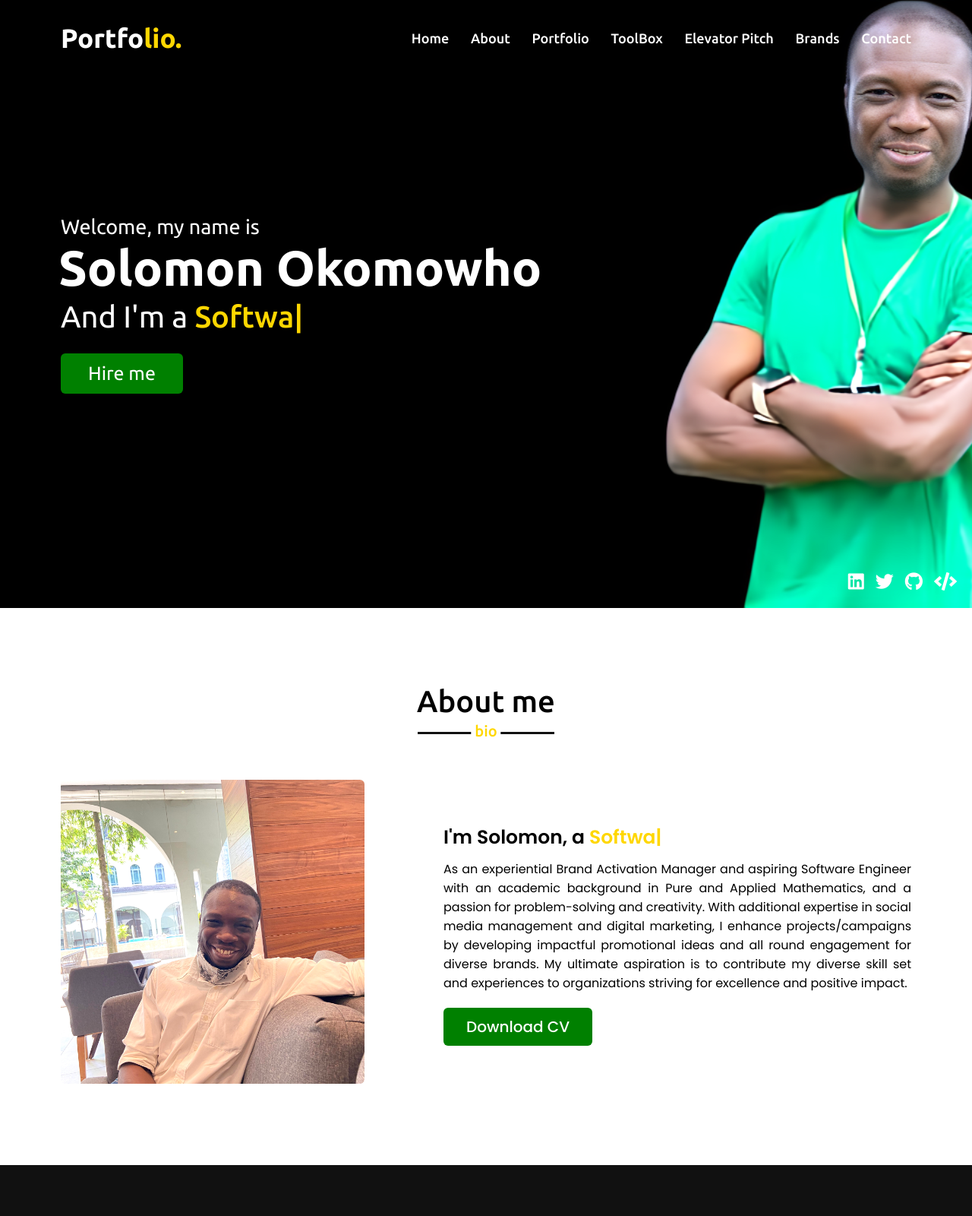
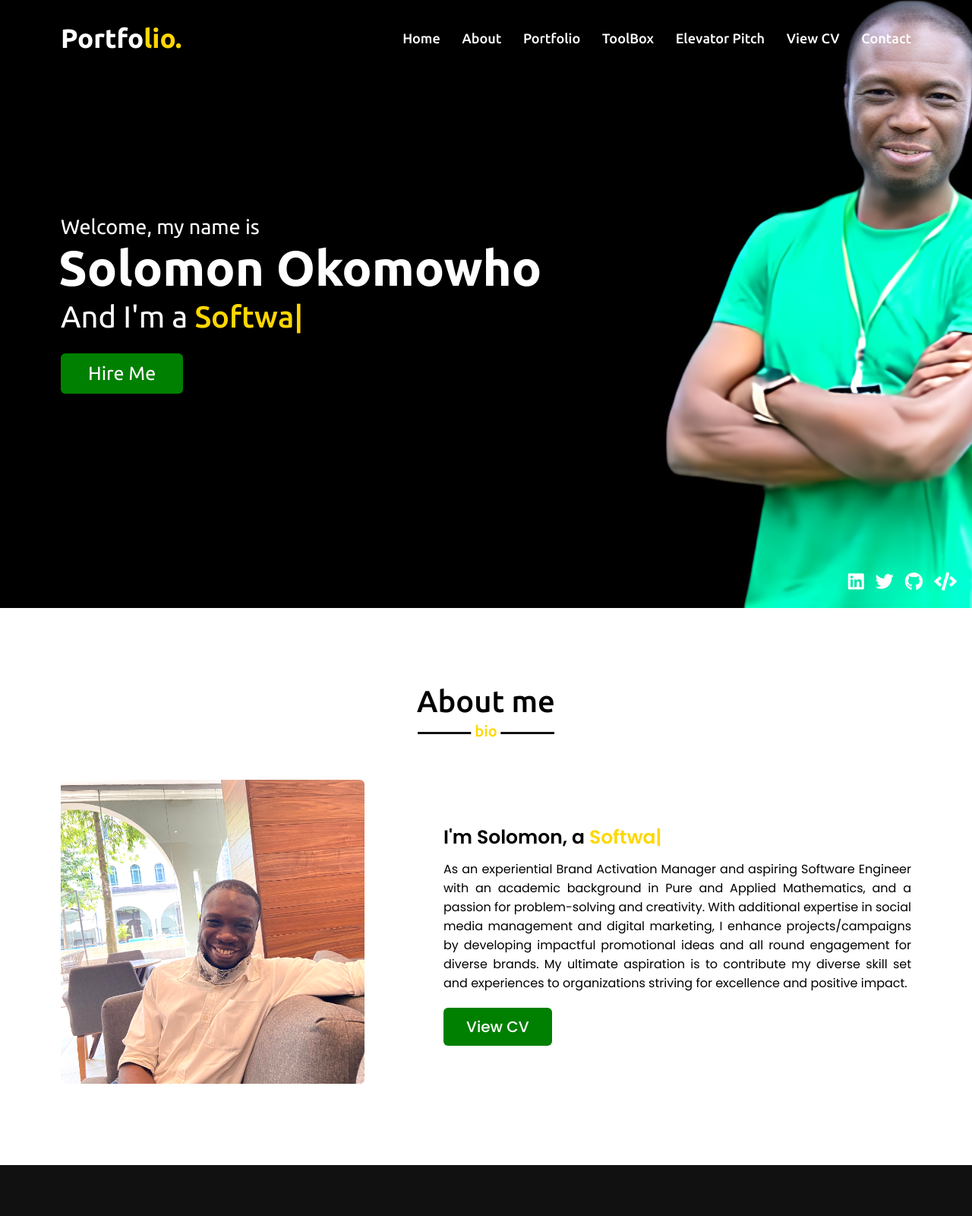
Before and after one commit to Darth-Jade-i/Darth-Jade-i.github.io, a plain HTML site: page index.html in a window 1280 px wide. Shown: the top 1600 px of the page at 76% size. Drawn offline with nearby package versions, Linux system fonts and the light colour scheme.

Commit message:
made minor changes to nav and bio

```diff
--- a/index.html
+++ b/index.html
@@ -27,7 +27,7 @@
                 <li><a href="#portfolio" class="menu-btn">Portfolio</a></li>
                 <li><a href="#toolkit" class="menu-btn">ToolBox</a></li>
                 <li><a href="#elevator" class="menu-btn">Elevator Pitch</a></li>
-                <li><a href="#brands" class="menu-btn">Brands</a></li>
+                <li><a href="https://drive.google.com/file/d/11xpX-ylKRFcZ-VztUAt045QDvizSSNx_/view?usp=sharing" target="_blank" class="menu-btn">View CV</a></li>
                 <li><a href="#contact" class="menu-btn">Contact</a></li>
             </ul>
             <div class="menu-btn">
@@ -43,7 +43,7 @@
                 <div class="text-1">Welcome, my name is</div>
                 <div class="text-2">Solomon Okomowho</div>
                 <div class="text-3">And I'm a <span class="typing"></span></div>
-                <a href="#contact">Hire me</a>
+                <a href="#contact">Hire Me</a>
             </div>
         </div>
         <div class="social-icons">
@@ -67,7 +67,7 @@
                     <p>As an experiential Brand Activation Manager and aspiring Software Engineer with an academic background in Pure and Applied Mathematics, and a passion for problem-solving and creativity.
                     With additional expertise in social media management and digital marketing, I enhance projects/campaigns by developing impactful promotional ideas and all round engagement for diverse brands. My ultimate aspiration is to contribute my diverse skill set and experiences to organizations striving for excellence and positive impact.
                     </p>
-                    <a href="https://drive.google.com/file/d/11xpX-ylKRFcZ-VztUAt045QDvizSSNx_/view?usp=sharing" target="_blank">Download CV</a>
+                    <a href="https://drive.google.com/file/d/11xpX-ylKRFcZ-VztUAt045QDvizSSNx_/view?usp=sharing" target="_blank">View CV</a>
                 </div>
             </div>
         </div>
@@ -81,7 +81,7 @@
                 <div class="card">
                     <div class="box">
                         <i class="fas fas fa-folder"></i>
-                        <div class="text"><a href="https://rql8-my.sharepoint.com/:p:/g/personal/solonique69_rql8_onmicrosoft_com/EVXarlDY77VPn6SCdRaYcuYBLOOvsNgls0o-m2tM5D8hQQ?e=XsZKOR" target="_blank">Projects</a></div>
+                        <div class="text"><a href="https://drive.google.com/file/d/1-4yReA-feVi4xAiZXgvPMgYYZFsXwieX/view?usp=sharing" target="_blank">Projects</a></div>
                         <p>Explore narratives within a cache of impactful slide decks, of strategic processes and anticipated outcomes.</p>
                     </div>
                 </div>
```
